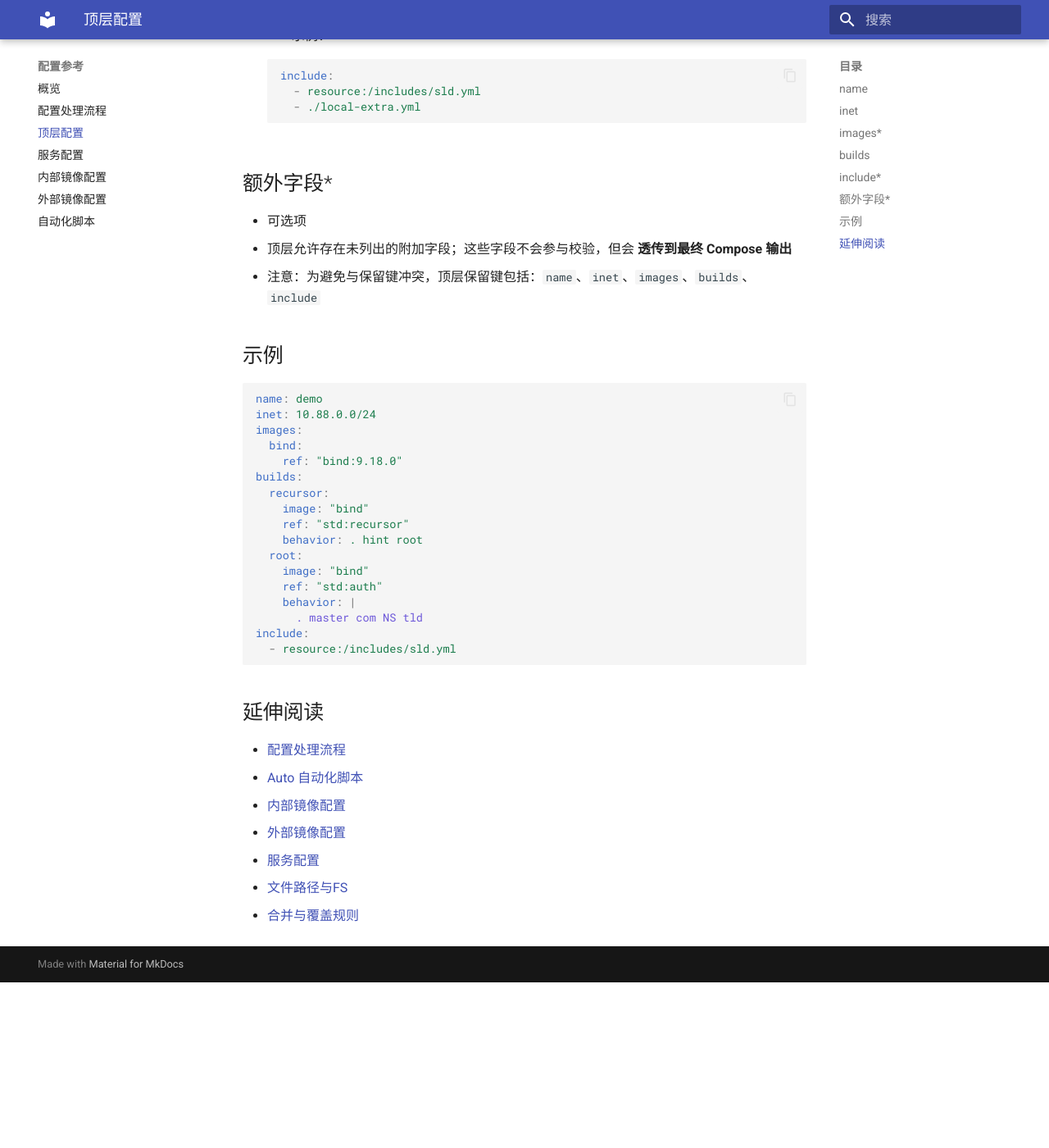
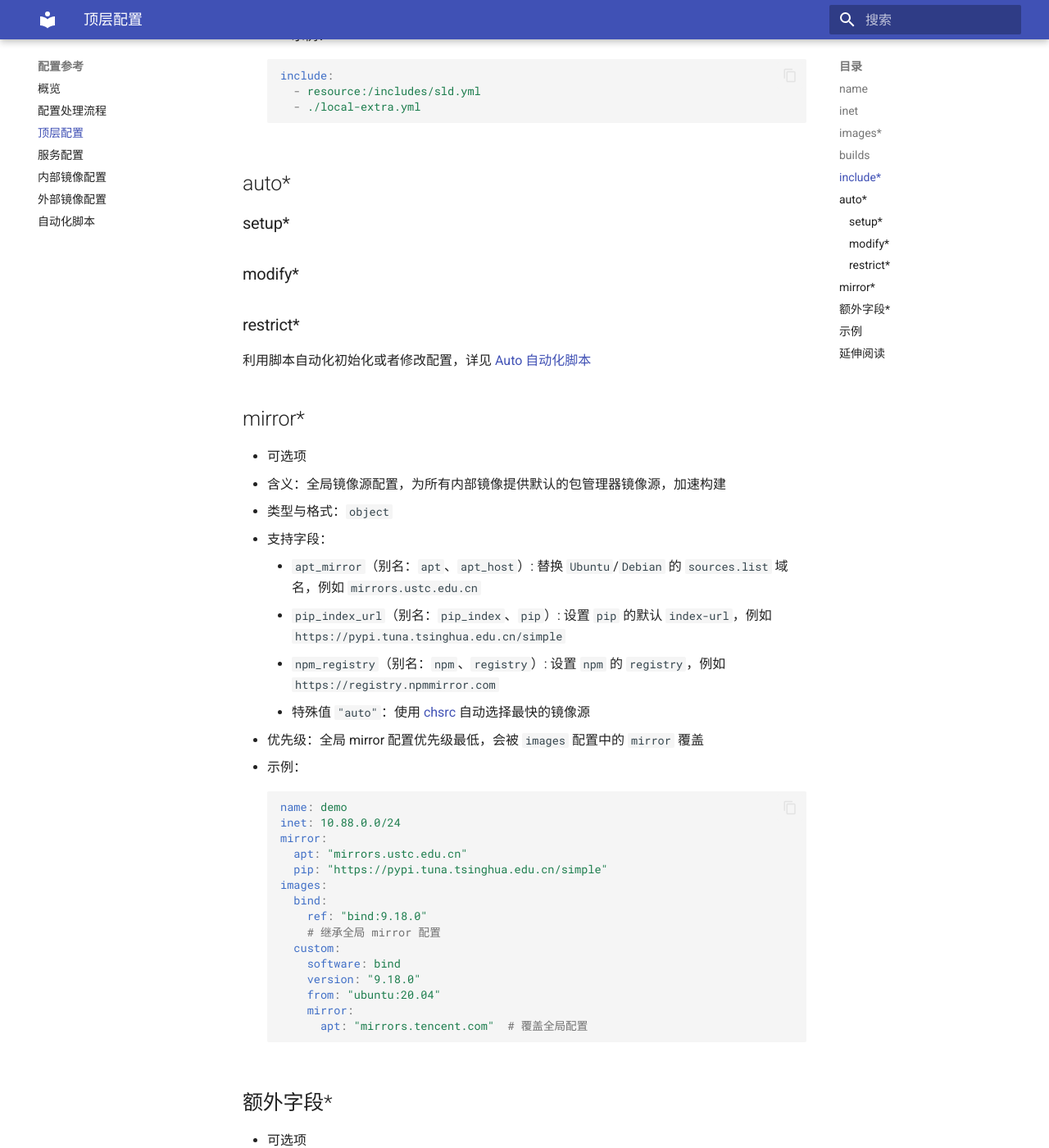
Before and after one commit to Kie-Chi/DNS-BUILDER, an MkDocs documentation site: the page built from doc/config/top-level.md, in a window 1280 px wide and 1400 px high, scrolled down 1930 px. Shown: the whole window at 82% size. Built offline with MkDocs 1.6.1 and Material for MkDocs 9.7.7, drawn with Linux system fonts in a browser that asks for light colours; before the commit the page ends 3128 px from its top, so only the background shows below that.

Commit message:
feat(doc): add mirror conf.

````diff
--- a/doc/config/top-level.md
+++ b/doc/config/top-level.md
@@ -66,11 +66,49 @@
     - ./local-extra.yml
   ```
 
+## auto*
+### setup*
+### modify*
+### restrict*
+
+利用脚本自动化初始化或者修改配置，详见 [Auto 自动化脚本](auto.md)
+
+## mirror*
+
+- 可选项
+- 含义：全局镜像源配置，为所有内部镜像提供默认的包管理器镜像源，加速构建
+- 类型与格式：`object`
+- 支持字段：
+  - `apt_mirror`（别名：`apt`、`apt_host`）: 替换 `Ubuntu`/`Debian` 的 `sources.list` 域名，例如 `mirrors.ustc.edu.cn`
+  - `pip_index_url`（别名：`pip_index`、`pip`）: 设置 `pip` 的默认 `index-url`，例如 `https://pypi.tuna.tsinghua.edu.cn/simple`
+  - `npm_registry`（别名：`npm`、`registry`）: 设置 `npm` 的 `registry`，例如 `https://registry.npmmirror.com`
+  - 特殊值 `"auto"`：使用 [chsrc](https://github.com/RubyMetric/chsrc) 自动选择最快的镜像源
+- 优先级：全局 mirror 配置优先级最低，会被 `images` 配置中的 `mirror` 覆盖
+- 示例：
+
+  ```yaml
+  name: demo
+  inet: 10.88.0.0/24
+  mirror:
+    apt: "mirrors.ustc.edu.cn"
+    pip: "https://pypi.tuna.tsinghua.edu.cn/simple"
+  images:
+    bind:
+      ref: "bind:9.18.0"
+      # 继承全局 mirror 配置
+    custom:
+      software: bind
+      version: "9.18.0"
+      from: "ubuntu:20.04"
+      mirror:
+        apt: "mirrors.tencent.com"  # 覆盖全局配置
+  ```
+
 ## 额外字段*
 
 - 可选项
 - 顶层允许存在未列出的附加字段；这些字段不会参与校验，但会 **透传到最终 Compose 输出**
-- 注意：为避免与保留键冲突，顶层保留键包括：`name`、`inet`、`images`、`builds`、`include`
+- 注意：为避免与保留键冲突，顶层保留键包括：`name`、`inet`、`images`、`builds`、`include`、`auto`、`mirror`
 
 ## 示例
 
````
Also changed, not shown: doc/config/builds.md (+21 -1 lines), doc/config/images.md (+31 -34 lines).
